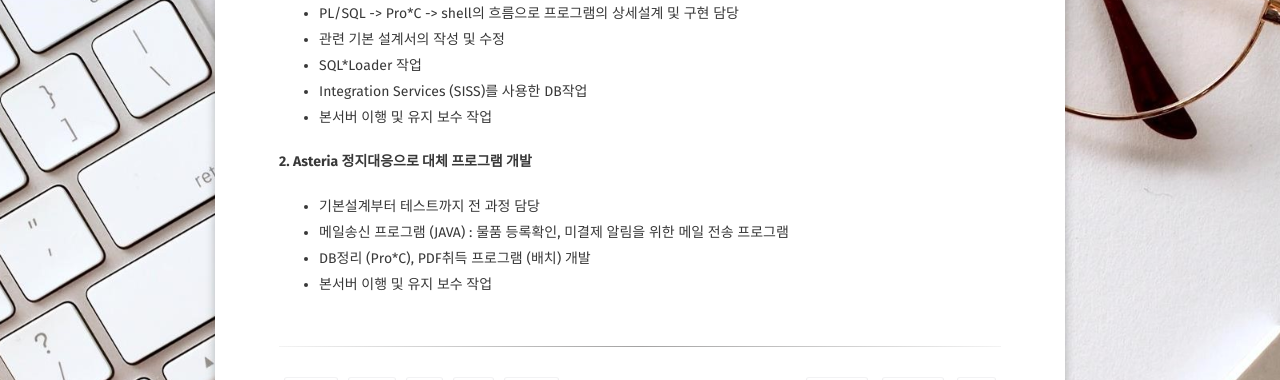
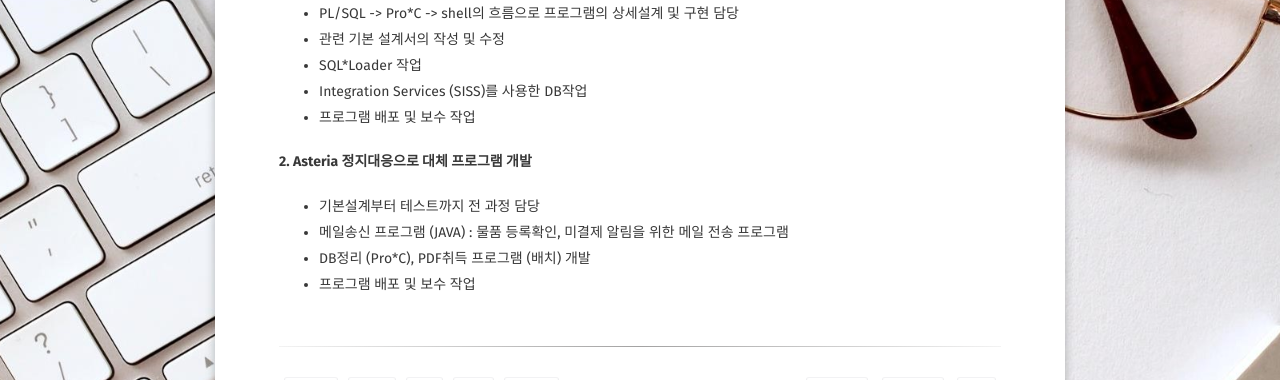
Before and after one commit to LEEJISU-dev/LEEJISU-dev.github.io, a Jekyll site: the page built from _posts/2019-02-01-경리 EOSL.md, in a window 1280 px wide. Shown: the part 989-1369 px from the top of the page. Built offline with Jekyll 4.4.1, drawn with Linux system fonts in a browser that asks for light colours; some web fonts are replaced.

Commit message:
Modified posts

```diff
--- a/_posts/2019-02-01-경리 EOSL.md
+++ b/_posts/2019-02-01-경리 EOSL.md
@@ -36,10 +36,10 @@ comments: false
 * 관련 기본 설계서의 작성 및 수정
 * SQL*Loader 작업
 * Integration Services (SISS)를 사용한 DB작업
-* 본서버 이행 및 유지 보수 작업
+* 프로그램 배포 및 보수 작업
 
 #### 2. Asteria 정지대응으로 대체 프로그램 개발
 * 기본설계부터 테스트까지 전 과정 담당
 * 메일송신 프로그램 (JAVA) : 물품 등록확인, 미결제 알림을 위한 메일 전송 프로그램
 * DB정리 (Pro*C), PDF취득 프로그램 (배치) 개발
-* 본서버 이행 및 유지 보수 작업
+* 프로그램 배포 및 보수 작업
```
